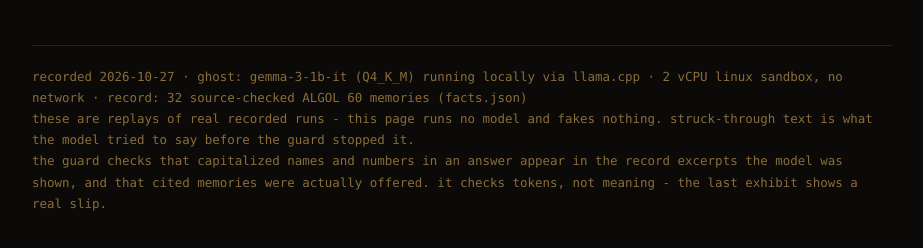
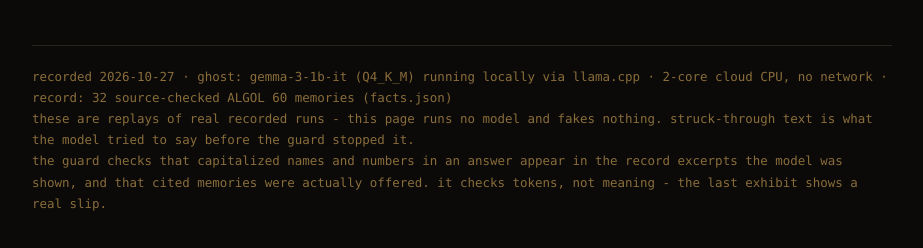
Before and after one commit to MaybeSomeone-arc18/seance, a plain HTML site: page docs/index.html in a window 1280 px wide. Shown: the part 1302-1550 px from the top of the page, without its empty margins (178-1101 px from the left). Drawn offline with Linux system fonts and the light colour scheme.

Commit message:
Plain cloud CPU wording in public copies

```diff
--- a/docs/index.html
+++ b/docs/index.html
@@ -45,7 +45,7 @@
   a small open-weight model gives the ghost its voice; a deterministic guard checks its names, numbers and years against the record - and the last exhibit shows where that stops.</div>
   <div id="root"></div>
   <footer>
-    recorded 2026-10-27 &middot; ghost: gemma-3-1b-it (Q4_K_M) running locally via llama.cpp &middot; 2 vCPU linux sandbox, no network &middot;
+    recorded 2026-10-27 &middot; ghost: gemma-3-1b-it (Q4_K_M) running locally via llama.cpp &middot; 2-core cloud CPU, no network &middot;
     record: 32 source-checked ALGOL 60 memories (facts.json)<br>
     these are replays of real recorded runs - this page runs no model and fakes nothing. struck-through text is what the model tried to say before the guard stopped it.<br>
     the guard checks that capitalized names and numbers in an answer appear in the record excerpts the model was shown, and that cited memories were actually offered. it checks tokens, not meaning - the last exhibit shows a real slip.
```
